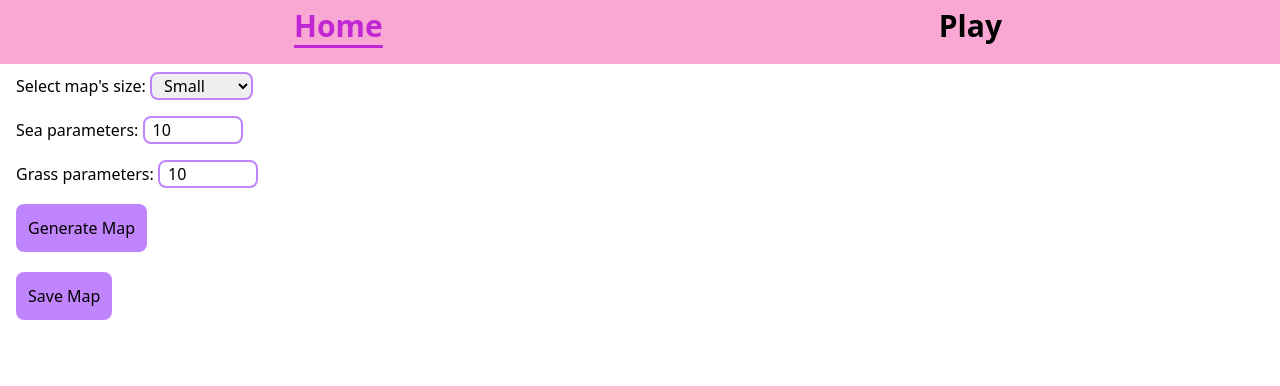
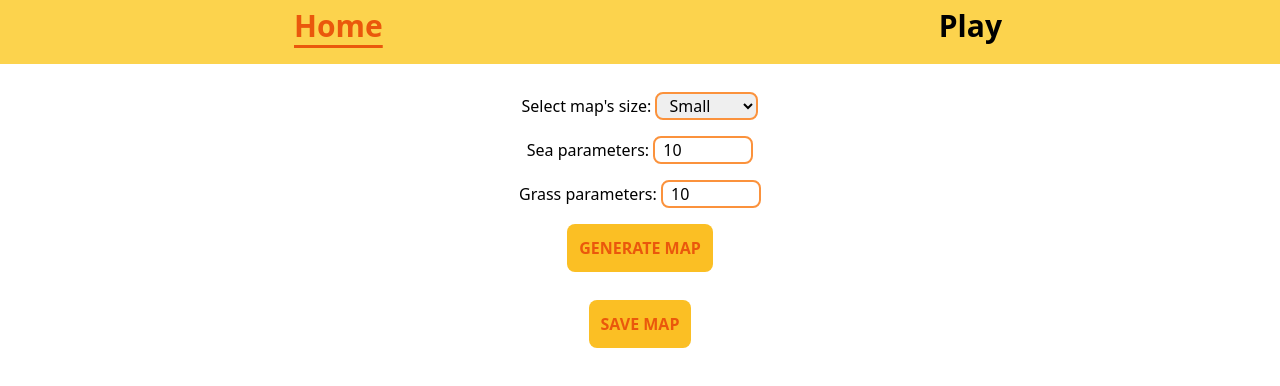
Before and after one commit to ranran2121/pokemon-game, a React (Create React App) app: page / in a window 1280 px wide. Shown: the top 386 px of the page. Built offline with nearby package versions, Linux system fonts and the light colour scheme.

Commit message:
change colours and style

```diff
--- a/src/components/List.tsx
+++ b/src/components/List.tsx
@@ -19,8 +19,8 @@ const List = ({
   }, [list]);
 
   return (
-    <div className="h-full flex flex-col pb-8">
-      <h3 className="uppercase font-bold underline underline-offset-4 text-purple-400">
+    <div className="h-full flex flex-col pb-8 bg-amber-100 pl-2 pt-2 rounded-md">
+      <h3 className="uppercase font-bold underline underline-offset-4 text-orange-500">
         {title}:
       </h3>
       <div ref={listRef} className="overflow-y-auto flex-grow mt-2">
@@ -28,7 +28,7 @@ const List = ({
           {list.map((element, index) => (
             <li
               key={index}
-              className="flex items-center border-b-2  border-pink-200 w-2/3 "
+              className="flex items-center border-b-2  border-orange-300 w-2/3 "
             >
               {isLog ? (
                 <p>{element}</p>
--- a/src/components/Map.tsx
+++ b/src/components/Map.tsx
@@ -48,8 +48,9 @@ const Map = ({
                 ? "blue"
                 : cell === "grass"
                 ? "green"
-                : "yellow",
-              border: "1px solid #ccc",
+                : "rgb(217 119 6)",
+              border: "1px solid white",
+              borderRadius: "5px",
               position: "relative",
             }}
           >
--- a/src/components/Navbar.tsx
+++ b/src/components/Navbar.tsx
@@ -3,7 +3,7 @@ import { NavLink } from "react-router-dom";
 
 function Navbar() {
   return (
-    <nav className="w-full bg-pink-300 h-16 py-2">
+    <nav className="w-full bg-amber-300 h-16 py-2">
       <ul className="md:ml-4 text-md md:text-2xl lg:text-3xl font-semibold flex flex-row justify-around text-color4">
         <li>
           <NavLink
--- a/src/routes/Home.tsx
+++ b/src/routes/Home.tsx
@@ -102,8 +102,8 @@ const Home = () => {
   };
 
   return (
-    <div className="pl-4">
-      <div>
+    <div className="text-center">
+      <div className="my-5">
         <div className="setting">
           <label htmlFor="dimension-select">Select map's size: </label>
           <select
@@ -157,32 +157,26 @@ const Home = () => {
         </div>
 
         <div className="setting">
-          <button
-            className="rounded-lg p-3 bg-purple-400 capitalize"
-            onClick={generateMap}
-          >
+          <button className="button" onClick={generateMap}>
             generate map
           </button>
         </div>
       </div>
 
       {map && (
-        <div className="flex gap-4">
-          <p className="text-pink-400 uppercase">Map preview:</p>
+        <div className="flex gap-4 justify-center">
+          <p className="text-orange-500 uppercase">Map preview:</p>
           <Map localMap={map} />
         </div>
       )}
 
-      <div className="my-3">
-        <button
-          className="rounded-lg p-3 bg-purple-400 capitalize"
-          onClick={saveMapToLocalStorage}
-        >
+      <div className="my-5 text-center">
+        <button className="button" onClick={saveMapToLocalStorage}>
           save map
         </button>
 
         {hasStoredMap && (
-          <div className="my-3 px-3 bg-pink-300 text-white w-fit">
+          <div className="my-4 px-3 bg-amber-300 text-orange-500">
             A map is already stored. Saving a new map will reset the previous
             game
           </div>
--- a/src/routes/PlayPage.tsx
+++ b/src/routes/PlayPage.tsx
@@ -275,16 +275,10 @@ const PlayPage = () => {
             <div className="flex flex-col items-center">
               {pokemonData && (
                 <div className="flex justify-around gap-6">
-                  <button
-                    onClick={reset}
-                    className="bg-pink-400 p-4 rounded-xl uppercase text-white"
-                  >
+                  <button onClick={reset} className="button">
                     clear
                   </button>
-                  <button
-                    onClick={save}
-                    className="bg-pink-400 p-4 rounded-xl uppercase text-white"
-                  >
+                  <button onClick={save} className="button">
                     save
                   </button>
                 </div>
@@ -294,7 +288,7 @@ const PlayPage = () => {
                 {pokemonData?.name ? (
                   <h2>
                     Play with{" "}
-                    <span className="uppercase text-pink-400 font-bold ">
+                    <span className="uppercase text-orange-500 font-bold ">
                       {pokemonData.name}
                     </span>
                   </h2>
@@ -323,7 +317,8 @@ const PlayPage = () => {
                   isLog={false}
                 />
               </div>
-              <div className="border-purple-400 border-double border-l-4 basis-1/2 pl-2">
+              <div className="border-double border-l-4 border-orange-500 ml-2"></div>
+              <div className="basis-1/2 pl-2">
                 <List list={log} title={"Log"} isLog={true} />
               </div>
             </div>
@@ -332,7 +327,7 @@ const PlayPage = () => {
           <div>
             <p>
               No map available. Please generate and save a map first in the{" "}
-              <NavLink to="/" className="capitalize text-purple-400">
+              <NavLink to="/" className="capitalize text-orange-400">
                 home page
               </NavLink>
             </p>
@@ -340,7 +335,7 @@ const PlayPage = () => {
               <p>Or, load the data game from a Json file</p>
               <button
                 onClick={() => fileInputRef.current?.click()}
-                className="bg-pink-400 p-4 rounded-xl uppercase text-white"
+                className="button"
               >
                 load
               </button>
--- a/src/styles/index.css
+++ b/src/styles/index.css
@@ -3,7 +3,7 @@
 }
 
 .active {
-  @apply underline underline-offset-8 text-fuchsia-600;
+  @apply underline underline-offset-8 text-orange-600;
 }
 
 .setting {
@@ -11,5 +11,9 @@
 }
 
 .input {
-  @apply border-2 rounded-lg border-purple-400 px-2;
+  @apply border-2 rounded-lg border-orange-400 px-2;
 }
+
+.button {
+  @apply rounded-lg p-3 bg-amber-400 uppercase text-orange-600 font-semibold;
+}
```
